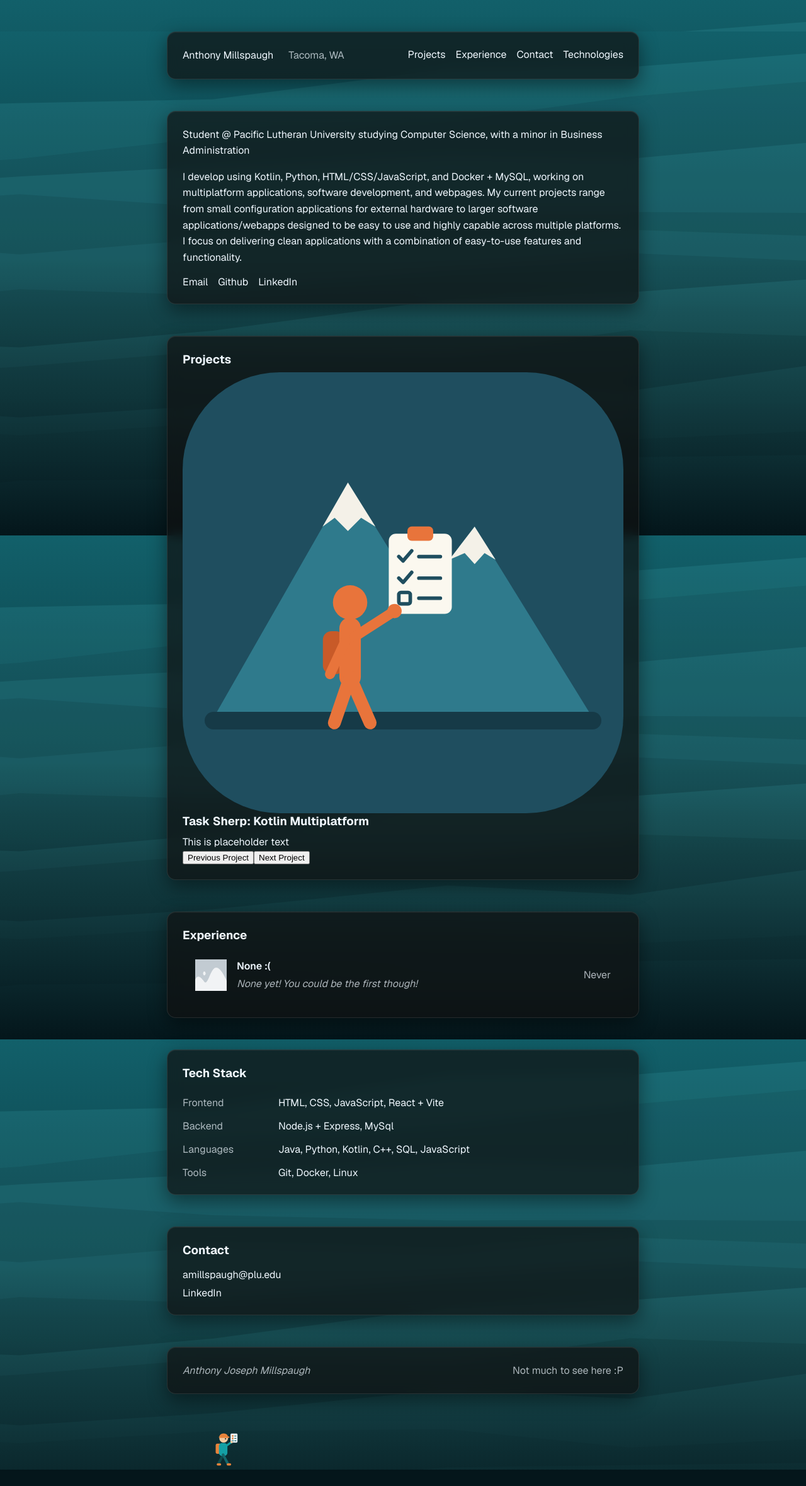
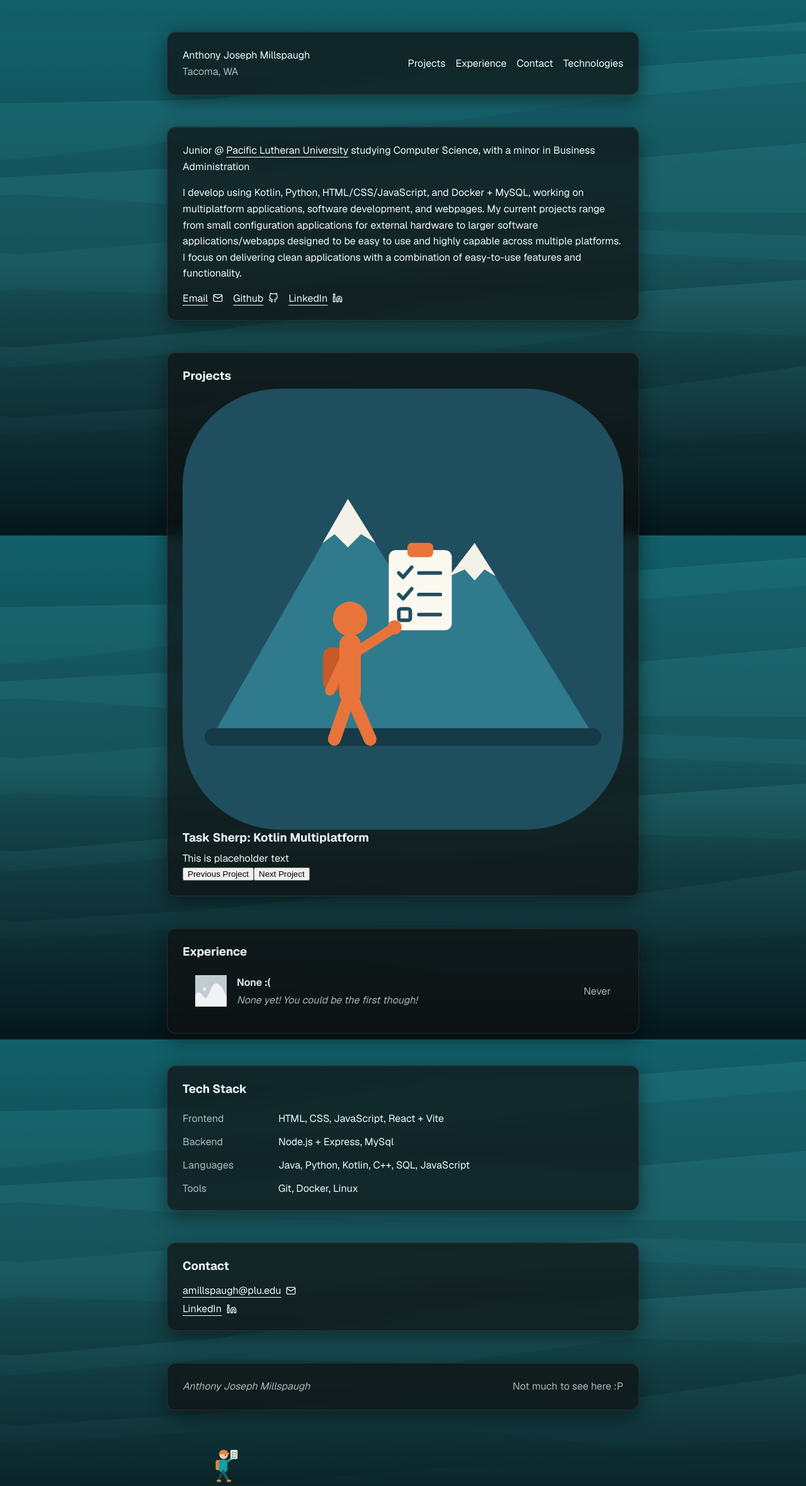
Before and after one commit to AnthonyJMillspaugh/portfolio-website, a React (Vite) app in the folder client/: page / in a window 1280 px wide. Shown: the whole page at 63% size. Before the commit the page ends 2333 px from the top, so only its background shows below. Built offline with nearby package versions, Linux system fonts and the light colour scheme.

Commit message:
small details such as underlines and icons for links

```diff
--- a/client/package.json
+++ b/client/package.json
@@ -14,6 +14,7 @@
     "clsx": "^2.1.1",
     "react": "^19.3.1",
     "react-dom": "^19.3.1",
+    "react-icons": "^5.7.0",
     "tailwind-merge": "^3.7.1",
     "tailwindcss": "^4.3.5"
   },
--- a/client/src/App.css
+++ b/client/src/App.css
@@ -2,6 +2,20 @@
   display: flex;
   flex-direction: column;
   gap: 1rem;
+}
+
+.email-about,
+.link-about {
+  display: flex;
+  gap: 0.5rem;
+  align-items: center;
+  text-decoration: underline;
+  text-underline-offset: 0.3rem;
+}
+
+.school-link {
+  text-decoration: underline;
+  text-underline-offset: 0.3rem;
 }
 
 .about-footer {
--- a/client/src/App.jsx
+++ b/client/src/App.jsx
@@ -7,6 +7,7 @@ import WalkingFooter from "./components/WalkingFooter.jsx";
 import './components/css-files/Card.css';
 import './App.css';
 import useReveal from './functions/useReveal.js';
+import {FiMail, FiGithub, FiLinkedin} from 'react-icons/fi';
 
 const copyEmail = () => {
   navigator.clipboard.writeText("ajmillspaugh3@gmail.com")
@@ -20,7 +21,7 @@ function App() {
         <NavBar />
       </header>
       <div className="card reveal about">
-        <p className="occupation">Student @ <a href="https://www.plu.edu/" target="_blank" rel="noopener noreferrer">Pacific Lutheran University</a> studying Computer Science, with a minor in Business Administration</p>
+        <p className="occupation">Junior @ <a className='school-link' href="https://www.plu.edu/" target="_blank" rel="noopener noreferrer">Pacific Lutheran University</a> studying Computer Science, with a minor in Business Administration</p>
         <p className='description'>
           I develop using Kotlin, Python, HTML/CSS/JavaScript, and Docker + MySQL, working on multiplatform applications, software development, and webpages.
           My current projects range from small configuration applications for external hardware to larger software applications/webapps
@@ -28,12 +29,12 @@ function App() {
           combination of easy-to-use features and functionality.
         </p>
         <footer className="about-footer">
-            <a className='email' href='#' onClick={(e) => {
+            <a className='email-about' href='#' onClick={(e) => {
               e.preventDefault();
               copyEmail();
-            }}>Email</a>
-            <a className='link' href='https://github.com/AnthonyJMillspaugh' target="_blank" rel="noopener noreferrer">Github</a>
-            <a className='link' href='https://linkedin.com/in/anthony-millspaugh-240043341' target="_blank" rel="noopener noreferrer">LinkedIn </a>
+            }}>Email<FiMail /></a>
+            <a className='link-about' href='https://github.com/AnthonyJMillspaugh' target="_blank" rel="noopener noreferrer">Github<FiGithub /></a>
+            <a className='link-about' href='https://linkedin.com/in/anthony-millspaugh-240043341' target="_blank" rel="noopener noreferrer">LinkedIn<FiLinkedin /></a>
         </footer>
       </div>
       <div className='card reveal' id="projects">
--- a/client/src/components/Contact.jsx
+++ b/client/src/components/Contact.jsx
@@ -1,4 +1,5 @@
 import './css-files/Contact.css'
+import {FiMail, FiLinkedin} from "react-icons/fi";
 
 const copyEmail = () => {
   navigator.clipboard.writeText("ajmillspaugh3@gmail.com")
@@ -8,11 +9,11 @@ function Contact() {
   return (
     <div className="contacts">
       <h3>Contact</h3>
-      <a className='email' href='#' onClick={(e) => {
+      <a className='email link-about' href='#' onClick={(e) => {
         e.preventDefault();
         copyEmail();
-      }}>amillspaugh@plu.edu</a>
-      <a className='linkedin' href='https://linkedin.com/in/anthony-millspaugh-240043341'>LinkedIn</a>
+      }}>amillspaugh@plu.edu<FiMail /></a>
+      <a className='linkedin link-about' href='https://linkedin.com/in/anthony-millspaugh-240043341'>LinkedIn<FiLinkedin /></a>
     </div>
   );
 }
--- a/client/src/components/NavBar.jsx
+++ b/client/src/components/NavBar.jsx
@@ -4,7 +4,7 @@ function NavBar() {
   return (
     <header className="header">
       <div className="name-location">
-        <p className="name">Anthony Millspaugh</p>
+        <p className="name">Anthony Joseph Millspaugh</p>
         <p className="location">Tacoma, WA</p>
       </div>
 
--- a/client/src/components/css-files/NavBar.css
+++ b/client/src/components/css-files/NavBar.css
@@ -1,6 +1,4 @@
 .name-location {
-  display: flex;
-  flex-direction: row;
   gap: 1.5rem;
   flex: 1;
 }
@@ -9,6 +7,7 @@
   display: flex;
   flex-wrap: wrap;
   gap: 0.5rem 1rem;
+  align-items: center;
 }
 
 .name-location p,
```
Also changed, not shown: 1 other file (tests, documents, lock files or other folders).
